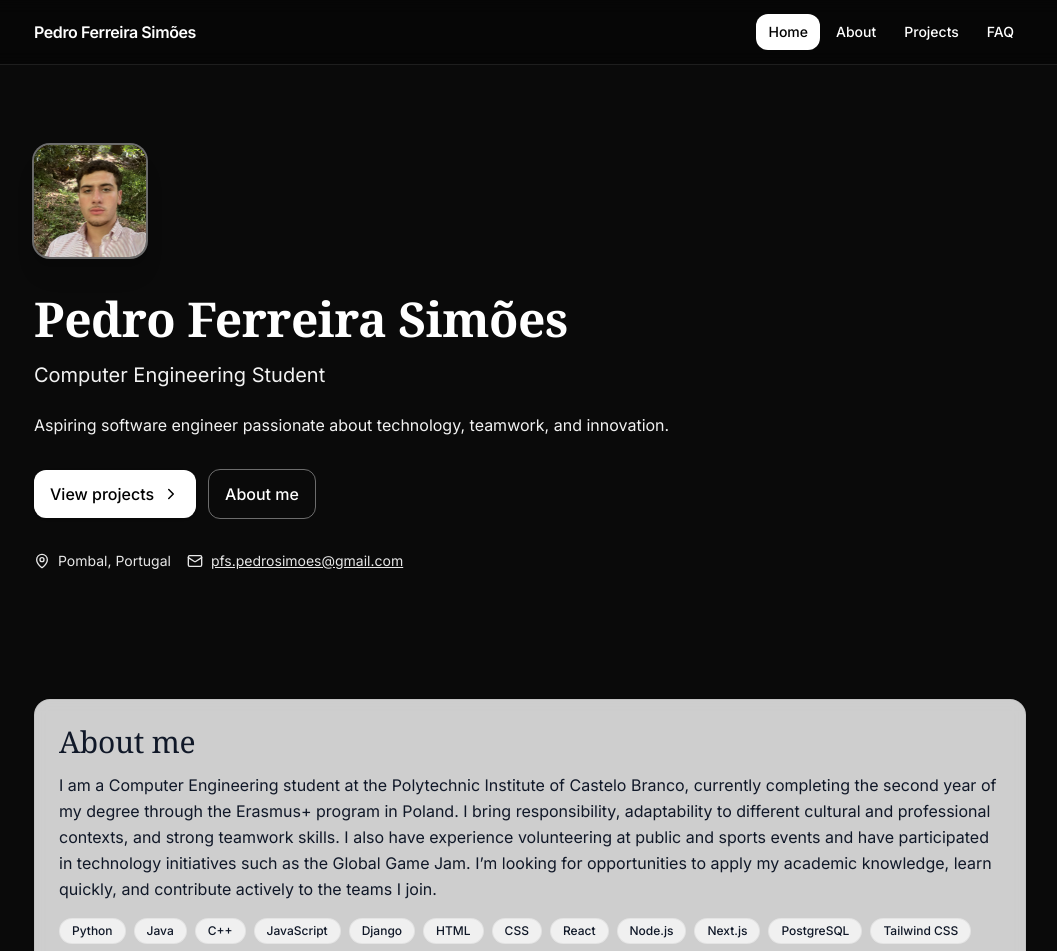
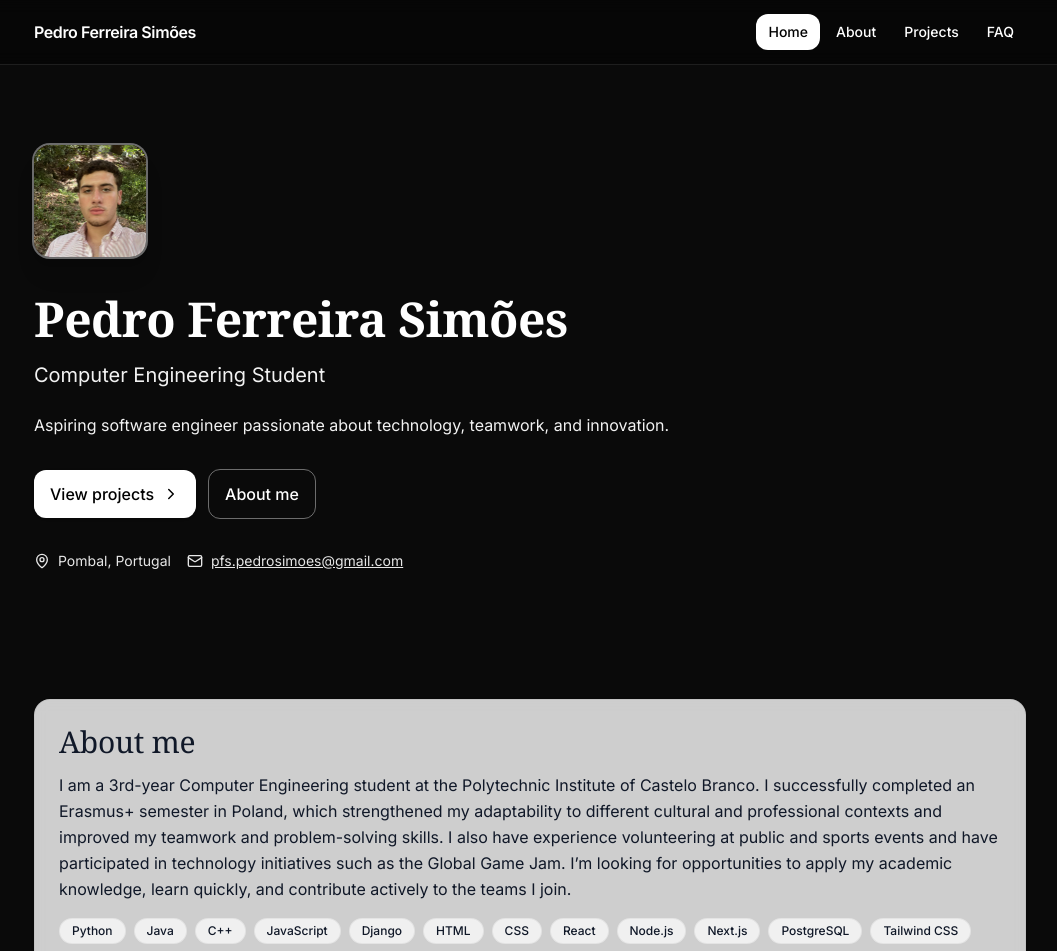
Before and after one commit to pedrofsimoes7/portfolio, a React (Vite) app: page / in a window 1280 px wide. Shown: the top 951 px of the page, without its empty margins (110-1167 px from the left). Built offline with nearby package versions, Linux system fonts and the light colour scheme.

Commit message:
Update About text (now 3rd year + Erasmus completed)

```diff
--- a/src/App.jsx
+++ b/src/App.jsx
@@ -132,9 +132,9 @@ const About = () => (
           About me
         </h2>
         <p className="mt-3 leading-relaxed">
-          I am a Computer Engineering student at the Polytechnic Institute of Castelo Branco,
-          currently completing the second year of my degree through the Erasmus+ program in Poland.
-          I bring responsibility, adaptability to different cultural and professional contexts, and strong teamwork skills.
+          I am a 3rd-year Computer Engineering student at the Polytechnic Institute of Castelo Branco.
+          I successfully completed an Erasmus+ semester in Poland, which strengthened my adaptability to different cultural
+          and professional contexts and improved my teamwork and problem-solving skills.
           I also have experience volunteering at public and sports events and have participated in technology
           initiatives such as the Global Game Jam. I’m looking for opportunities to apply my academic knowledge,
           learn quickly, and contribute actively to the teams I join.
```
